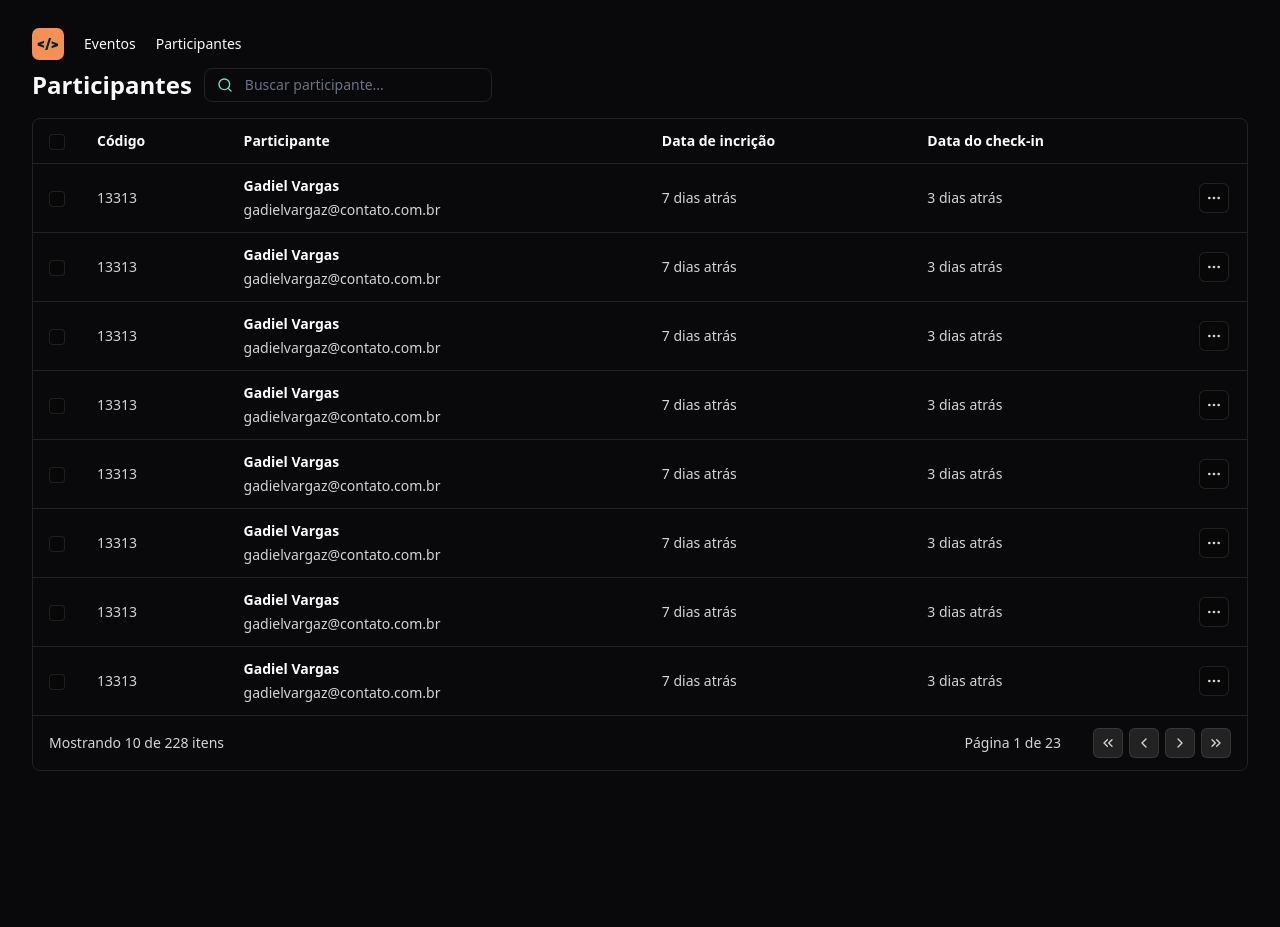
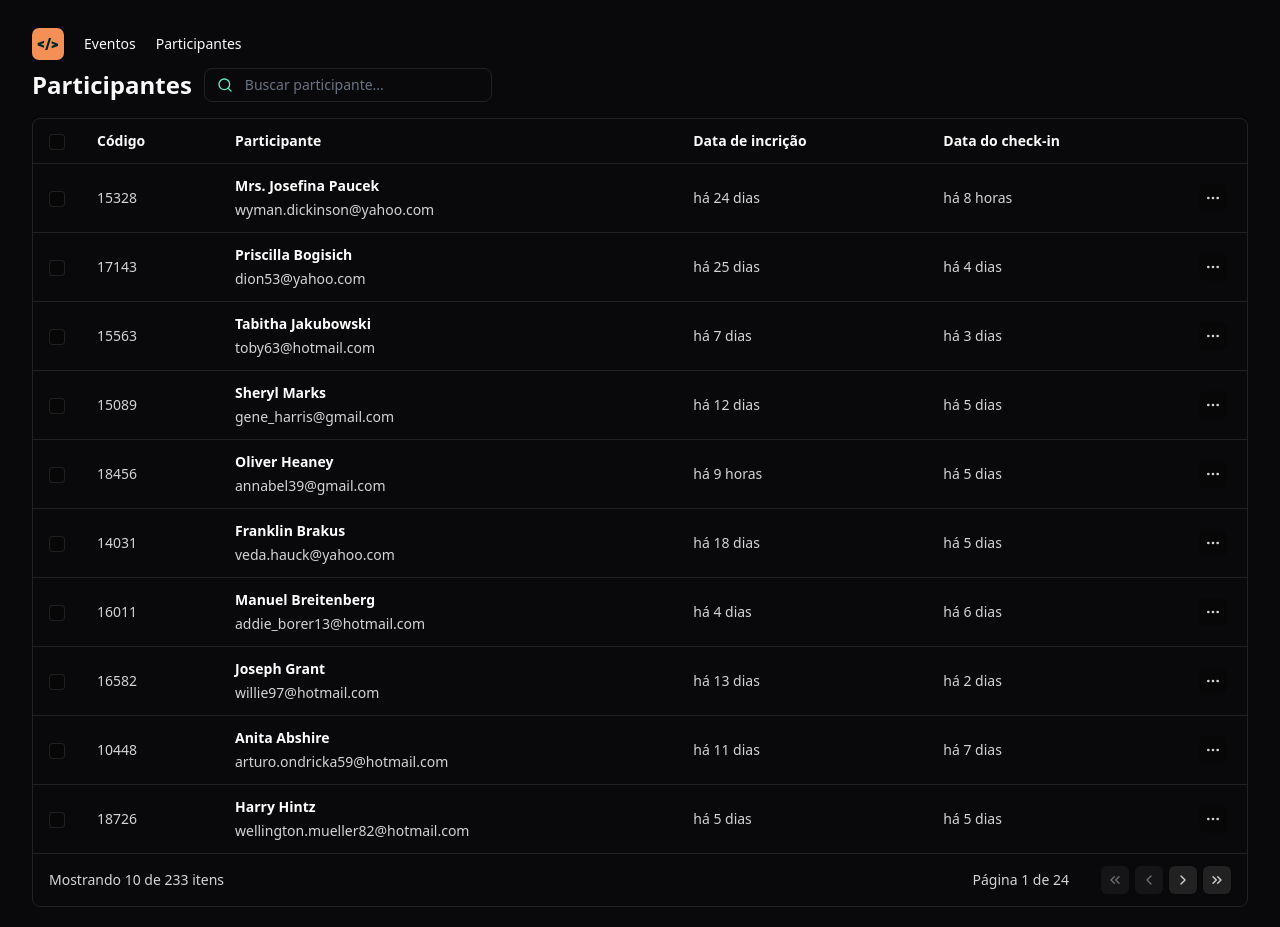
Before and after one commit to GadielVargas/pass-in-web, a React (Vite) app: page / in a window 1280 px wide. Before the commit the page ends 800 px from the top, so only its background shows below. Built offline with nearby package versions, Linux system fonts and the light colour scheme.

Commit message:
funcionalidades botões passar/voltar página

```diff
--- a/package.json
+++ b/package.json
@@ -10,12 +10,14 @@
     "preview": "vite preview"
   },
   "dependencies": {
+    "dayjs": "^1.11.10",
     "lucide-react": "^0.364.0",
     "react": "^18.2.0",
     "react-dom": "^18.2.0",
     "tailwind-merge": "^2.2.2"
   },
   "devDependencies": {
+    "@faker-js/faker": "^8.4.1",
     "@tailwindcss/forms": "^0.5.7",
     "@types/react": "^18.2.66",
     "@types/react-dom": "^18.2.22",
--- a/src/components/attendee-list.tsx
+++ b/src/components/attendee-list.tsx
@@ -1,16 +1,42 @@
 import { Search, MoreHorizontal, ChevronsLeft, ChevronLeft, ChevronRight, ChevronsRight } from 'lucide-react'
+import dayjs from 'dayjs'
+import 'dayjs/locale/pt-br'
+import relativeTime from 'dayjs/plugin/relativeTime'
 import { IconButton } from './icon-button'
 import { Table } from './table/table'
 import { TableHeader } from './table/table-header'
 import { TableCell } from './table/table-cell'
 import { TableRow } from './table/table-row'
 import { ChangeEvent, useState } from 'react'
+import { attendees } from '../data/attendees'
+
+dayjs.extend(relativeTime)
+dayjs.locale('pt-br')
 
 export function AttendeeList() {
   const [search, setSearch] = useState('')
+  const [page, setPage] = useState(1)
+
+  const totalPages = Math.ceil(attendees.length / 10)
 
   function onSearchInputChanged(event: ChangeEvent<HTMLInputElement>) {
     setSearch(event.target.value)
+  }
+
+  function goToFirstPage() {
+    setPage(1)
+  }
+
+  function goToLastPage() {
+  setPage(totalPages)
+  }
+
+  function goToNextPage() {
+    setPage(page + 1)
+  }
+
+  function goToPreviousPage() {
+    setPage(page - 1)
   }
 
   return (
@@ -39,21 +65,21 @@
           </tr>
         </thead>
         <tbody>
-          {Array.from({ length: 8}) .map((_, i)=> {
+          {attendees.slice((page - 1) * 10, page * 10).map((attendee)=> {
             return (
-              <TableRow key={i}>
+              <TableRow key={attendee.id}>
                 <TableCell>
                 <input type="checkbox" className="size-4 bg-black/20 rounded border border-white/10 focus-visible:outline-none checked:text-orange-400 focus:ring-0 focus:ring-offset-0" />
                 </TableCell>
-                <TableCell>13313</TableCell>
+                <TableCell>{attendee.id}</TableCell>
                 <TableCell>
                   <div className="flex flex-col gap-1">
-                    <span className="font-semibold text-white">Gadiel Vargas</span>
-                    <span>gadielvargaz@contato.com.br</span>
+                    <span className="font-semibold text-white">{attendee.name}</span>
+                    <span>{attendee.email}</span>
                   </div>
                 </TableCell>
-                <TableCell>7 dias atrás</TableCell>
-                <TableCell>3 dias atrás</TableCell>
+                <TableCell>{dayjs().to(attendee.createAt)}</TableCell>
+                <TableCell>{dayjs().to(attendee.checkedInAt)}</TableCell>
                 <TableCell>
                   <IconButton transparent>
                     <MoreHorizontal className="size-4"/>
@@ -67,23 +93,23 @@
         <tfoot>
           <tr>
             <TableCell colSpan={3}>
-              Mostrando 10 de 228 itens
+              Mostrando 10 de {attendees.length} itens
             </TableCell>
             <td className="py-3 px-4 text-sm text-zinc-300 text-right" colSpan={3}>
               <div className="inline-flex items-center gap-8">
-                <span>Página 1 de 23</span>
+                <span>Página {page} de {totalPages}</span>
 
                 <div className="flex gap-1.5">
-                  <IconButton>
+                  <IconButton onClick={goToFirstPage} disabled={page === 1}>
                       <ChevronsLeft className="size-4"/>
                     </IconButton>
-                  <IconButton>
+                  <IconButton onClick={goToPreviousPage} disabled={page === 1}>
                       <ChevronLeft className="size-4"/>
                     </IconButton>
-                  <IconButton>
+                  <IconButton onClick={goToNextPage} disabled={page === totalPages}>
                       <ChevronRight className="size-4"/>
                     </IconButton>
-                  <IconButton>
+                  <IconButton onClick={goToLastPage} disabled={page === totalPages}>
                       <ChevronsRight className="size-4"/>
                     </IconButton>
                 </div>
--- a/src/components/icon-button.tsx
+++ b/src/components/icon-button.tsx
@@ -1,4 +1,5 @@
 import { ComponentProps } from "react";
+import { twMerge } from "tailwind-merge";
 
 interface IconButtonProps extends ComponentProps<'button'> {
   transparent?: boolean
@@ -8,10 +9,11 @@
   return (
     <button
       {...props}
-      className={transparent
-        ? "bg-black/20 border border-white/10 rounded-md p-1.5"
-        : "bg-white/10 border border-white/10 rounded-md p-1.5"
-      }
+      className={twMerge(
+        'border-white/10 rounded-md p-1.5',
+        transparent? 'bg-black/20' : 'bg-white/10',
+        props.disabled ? 'opacity-50' : null,
+      )}
     />
   )
 }
--- /dev/null
+++ b/src/data/attendees.ts
@@ -0,0 +1,11 @@
+import { faker } from '@faker-js/faker'
+
+export const attendees = Array.from({ length: 233 }).map(() => {
+  return {
+    id: faker.number.int({ min: 10000, max: 20000 }),
+    name: faker.person.fullName(),
+    email: faker.internet.email().toLocaleLowerCase(),
+    createAt: faker.date.recent ({ days: 30 }),
+    checkedInAt: faker.date.recent({ days: 7 }),
+  }
+})
```
Also changed, not shown: 1 other file (tests, documents, lock files or other folders).
